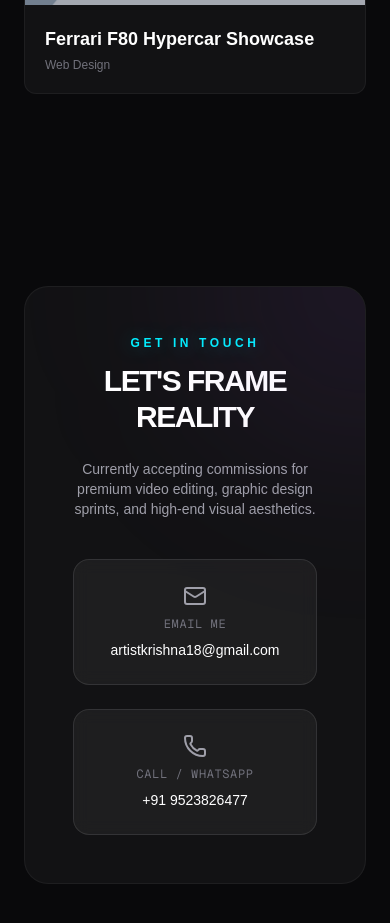
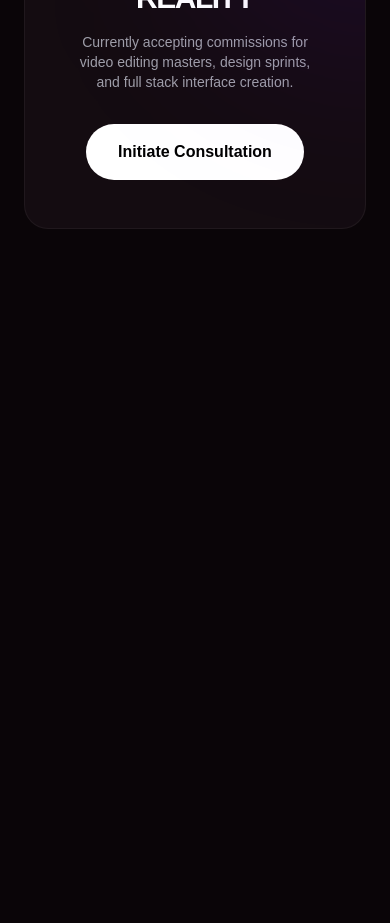
Before and after one commit to kkant2043-cloud/myportfolio, a Next.js app: page / in a window 390 px wide. Shown: the part 6820-7743 px from the top of the page. After the commit the page ends 7177 px from the top, so only its background shows below. Built offline with nearby package versions, Linux system fonts and the light colour scheme.

Commit message:
fixed globals.css syntax for tailwind v4 compatibility

```diff
--- a/src/app/page.tsx
+++ b/src/app/page.tsx
@@ -1,13 +1,19 @@
 "use client";
 import { useEffect } from "react";
-import Lenis from "lenis";
+// @ts-ignore: module has no type declarations
+import Lenis from "@studio-freight/lenis";
 import CinematicHero from "@/components/CinematicHero";
-import PortfolioGrid from "@/components/PortfolioGrid";
-import { Mail, Phone } from "lucide-react";
+import HorizontalShowcase from "@/components/HorizontalShowcase";
 
 export default function Home() {
   useEffect(() => {
-    const lenis = new Lenis({ duration: 1.2, smoothWheel: true });
+    // Lenis Smooth Scroll Configuration
+    const lenis = new Lenis({
+      duration: 1.4,
+      smoothWheel: true,
+      wheelMultiplier: 1.1
+    });
+
     function raf(time: number) {
       lenis.raf(time);
       requestAnimationFrame(raf);
@@ -17,45 +23,27 @@ export default function Home() {
   }, []);
 
   return (
-    <main className="bg-[#09090b] min-h-screen selection:bg-[#00f0ff] selection:text-black">
-      {/* Cinematic Film Overlay */}
+    <main className="bg-[#0a0508] min-h-screen selection:bg-[#ff0055] selection:text-white">
+      {/* Ambient Grid overlay */}
       <div className="fixed inset-0 pointer-events-none opacity-[0.015] bg-[radial-gradient(#fff_1px,transparent_1px)] [background-size:16px_16px] z-50" />
 
-      {/* Sections */}
+      {/* 1. Hero Landing Block */}
       <CinematicHero />
-      <PortfolioGrid />
 
-      {/* Premium Contact Section */}
-      <section id="contact" className="container mx-auto px-6 py-24 max-w-4xl text-center">
-        <div className="bg-[#121214] border border-white/5 p-12 md:p-16 rounded-3xl relative overflow-hidden">
-          <div className="absolute -top-40 -right-40 w-80 h-80 bg-[#9d4edd]/10 rounded-full blur-[100px]" />
+      {/* 2. Jesko Jets Inspired Horizontal Scroll Track */}
+      <HorizontalShowcase />
 
-          <span className="text-[#00f0ff] tracking-[0.3em] uppercase text-xs font-semibold mb-3 block [text-shadow:0_0_20px_rgba(0,240,255,0.4)]">
-            GET IN TOUCH
-          </span>
-          <h2 className="text-3xl md:text-6xl font-bold tracking-tighter uppercase mb-6 text-white">Let's Frame Reality</h2>
-          <p className="text-zinc-400 text-sm md:text-base max-w-lg mx-auto mb-10">
-            Currently accepting commissions for premium video editing, graphic design sprints, and high-end visual aesthetics.
+      {/* 3. Contact Section */}
+      <section id="contact" className="container mx-auto px-6 py-32 max-w-4xl text-center">
+        <div className="bg-[#140c11] border border-white/5 p-12 md:p-16 rounded-3xl relative overflow-hidden">
+          <div className="absolute -top-40 -right-40 w-80 h-80 bg-[#7a00ff]/10 rounded-full blur-[100px]" />
+          <h2 className="text-3xl md:text-6xl font-bold tracking-tighter uppercase mb-4 text-white">Let's Frame Reality</h2>
+          <p className="text-zinc-400 text-sm md:text-base max-w-lg mx-auto mb-8">
+            Currently accepting commissions for video editing masters, design sprints, and full stack interface creation.
           </p>
-
-          {/* Interactive Contact Cards */}
-          <div className="flex flex-col sm:flex-row justify-center items-center gap-6 max-w-xl mx-auto relative z-10">
-
-            {/* Email Card */}
-            <a href="mailto:artistkrishna18@gmail.com" className="w-full sm:w-1/2 bg-white/5 border border-white/10 hover:border-[#00f0ff]/40 p-6 rounded-2xl flex flex-col items-center gap-2 group transition-all duration-300 backdrop-blur-sm">
-              <Mail className="w-6 h-6 text-zinc-400 group-hover:text-[#00f0ff] transition-colors" />
-              <span className="text-xs text-zinc-500 uppercase tracking-wider font-mono">Email Me</span>
-              <span className="text-sm font-medium text-white break-all">artistkrishna18@gmail.com</span>
-            </a>
-
-            {/* Call/WhatsApp Card */}
-            <a href="https://wa.me/919523826477" target="_blank" rel="noopener noreferrer" className="w-full sm:w-1/2 bg-white/5 border border-white/10 hover:border-[#00f0ff]/40 p-6 rounded-2xl flex flex-col items-center gap-2 group transition-all duration-300 backdrop-blur-sm">
-              <Phone className="w-6 h-6 text-zinc-400 group-hover:text-[#00f0ff] transition-colors" />
-              <span className="text-xs text-zinc-500 uppercase tracking-wider font-mono">Call / WhatsApp</span>
-              <span className="text-sm font-medium text-white">+91 9523826477</span>
-            </a>
-
-          </div>
+          <a href="mailto:your-email@studio.com" className="inline-block bg-white text-black font-semibold px-8 py-4 rounded-full hover:bg-[#ff0055] hover:text-white transition-all transform hover:scale-105 duration-300">
+            Initiate Consultation
+          </a>
         </div>
       </section>
     </main>
--- /dev/null
+++ b/src/components/HorizontalShowcase.tsx
@@ -0,0 +1,96 @@
+"use client";
+import { useEffect, useRef } from "react";
+import gsap from "gsap";
+import { ScrollTrigger } from "gsap/ScrollTrigger";
+import projectsData from "@/data/projects.json";
+
+// GSAP Plugin Register kar rahe hain
+gsap.registerPlugin(ScrollTrigger);
+
+export default function HorizontalShowcase() {
+  const containerRef = useRef<HTMLDivElement>(null);
+  const triggerRef = useRef<HTMLDivElement>(null);
+
+  useEffect(() => {
+    const container = containerRef.current;
+    const trigger = triggerRef.current;
+
+    if (!container || !trigger) return;
+
+    // Jesko Jets jaisa Horizontal Pinning Animation
+    const scrollTween = gsap.to(container, {
+      x: () => -(container.scrollWidth - window.innerWidth),
+      ease: "none",
+      scrollTrigger: {
+        trigger: trigger,
+        pin: true, // Screen ko ek jagah lock karega
+        scrub: 1,   // Scroll ke sath smooth track karega
+        start: "top top",
+        end: () => `+=${container.scrollWidth - window.innerWidth}`,
+        invalidateOnRefresh: true,
+      },
+    });
+
+    return () => {
+      scrollTween.scrollTrigger?.kill();
+    };
+  }, []);
+
+  return (
+    <div ref={triggerRef} className="bg-[#0a0508] overflow-hidden">
+      {/* Dynamic Header */}
+      <div className="absolute top-12 left-12 z-20">
+        <span className="text-[#ff0055] font-mono tracking-widest text-xs uppercase block mb-2">
+          // ARCHIVE ROSTER
+        </span>
+        <h2 className="text-3xl md:text-5xl font-black uppercase text-white tracking-tighter">
+          SELECTED DESIGNS
+        </h2>
+      </div>
+
+      {/* Horizontal Moving Track */}
+      <div ref={containerRef} className="flex h-screen items-center pl-[10vw] pr-[20vw] gap-12 raw-flex w-max">
+        {projectsData.map((project, index) => (
+          <div
+            key={project.id}
+            className="w-[300px] md:w-[500px] flex-shrink-0 group relative overflow-hidden bg-[#140c11] border border-white/5 p-4 rounded-2xl transition-all duration-300 hover:border-[#ff0055]/30"
+          >
+            {/* Project Image */}
+            <div className="aspect-[16/10] w-full bg-zinc-900 rounded-xl overflow-hidden relative">
+              <img
+                src={project.thumbnail}
+                alt={project.title}
+                className="w-full h-full object-cover transition-transform duration-700 ease-out group-hover:scale-105"
+              />
+              <div className="absolute top-4 left-4 bg-black/70 border border-white/10 text-white text-[10px] font-mono px-3 py-1 rounded-full">
+                0{index + 1} // 2026
+              </div>
+            </div>
+
+            {/* Project Details */}
+            <div className="mt-6">
+              <span className="text-[#ff0055] text-xs font-mono uppercase tracking-wider">
+                {project.category}
+              </span>
+              <h3 className="text-xl md:text-2xl font-bold text-white mt-1 group-hover:text-[#ff0055] transition-colors">
+                {project.title}
+              </h3>
+              <p className="text-zinc-400 text-xs mt-2 line-clamp-2 font-light">
+                {project.description}
+              </p>
+
+              {/* Software tags */}
+              <div className="mt-4 flex flex-wrap gap-2">
+                {project.software.map((sw) => (
+                  <span key={sw} className="bg-white/5 border border-white/10 text-zinc-400 text-[10px] font-mono px-2 py-1 rounded">
+                    {sw}
+                  </span>
+                ))}
+              </div>
+            </div>
+          </div>
+        ))}
+      </div>
+    </div>
+  );
+}
```
